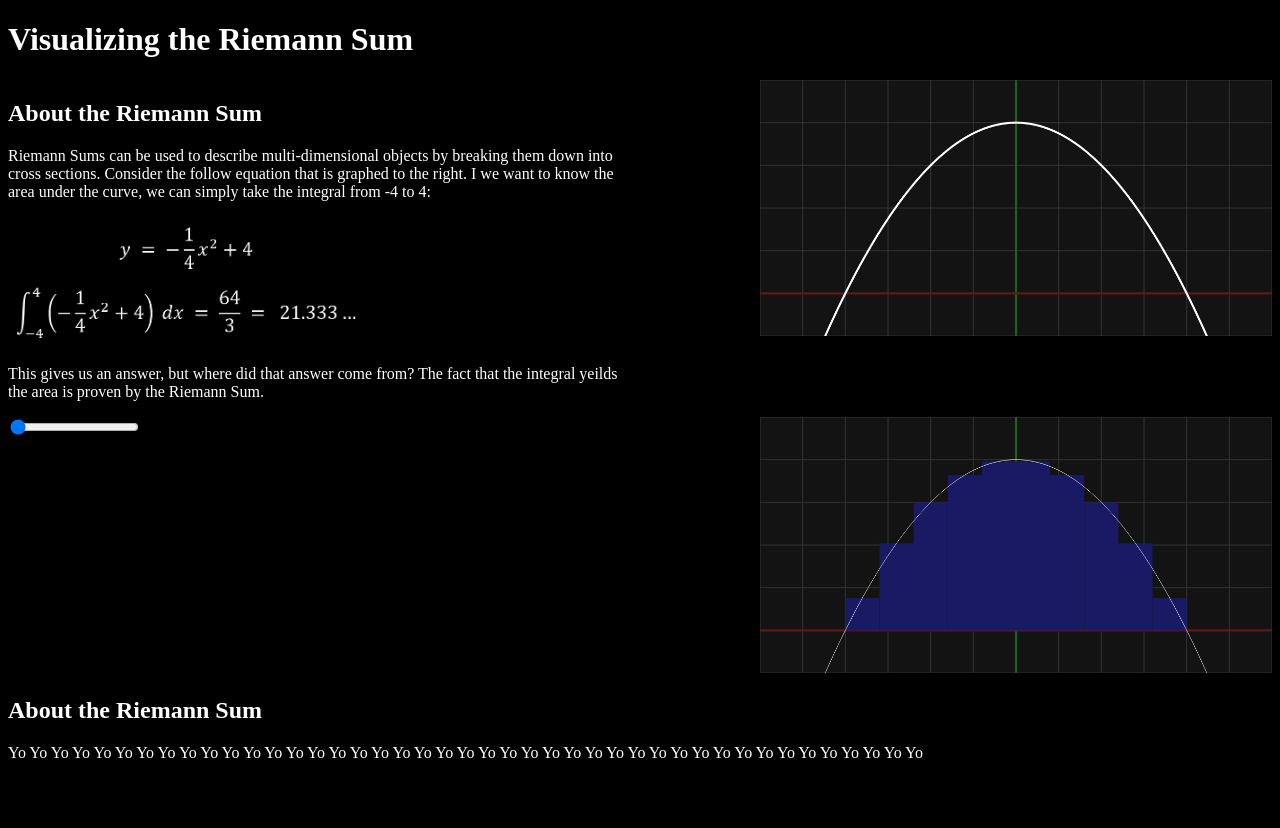
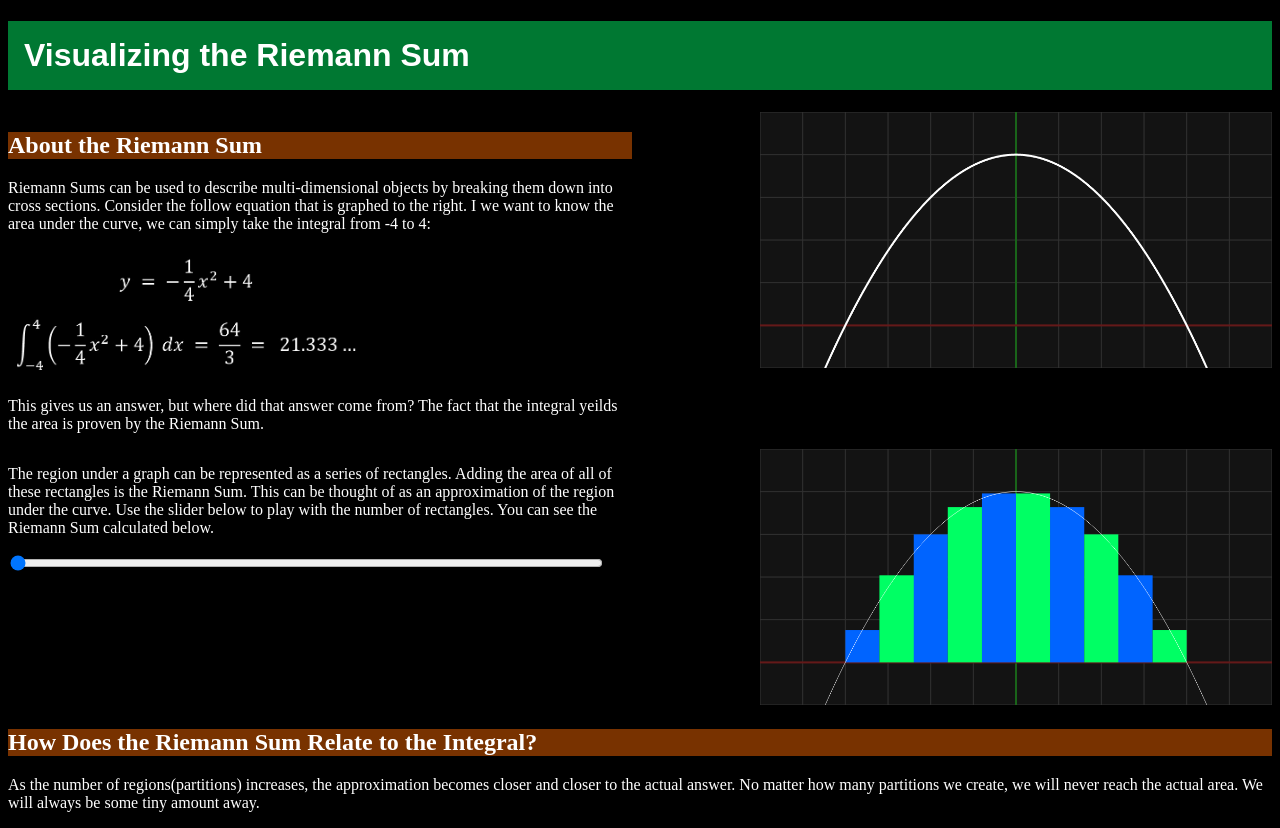
Before and after one commit to JSchoppe/riemann-sums-webpage, a plain HTML site: page index.html in a window 1280 px wide. Before the commit the page ends 800 px from the top, so only its background shows below. Drawn offline with Linux system fonts and the light colour scheme.

Commit message:
updated-info-and-colors

```diff
--- a/index.html
+++ b/index.html
@@ -24,7 +24,12 @@
                 <canvas id="output-graph" width="1000px" height="500px"></canvas>
             </div>
             <div>
-                <input type="range" min="5" max="50" value="5" id="sum-slider">
+                <p>
+                    The region under a graph can be represented as a series of rectangles. Adding the area of all of these rectangles
+                    is the Riemann Sum. This can be thought of as an approximation of the region under the curve. Use the slider below
+                    to play with the number of rectangles. You can see the Riemann Sum calculated below.
+                </p>
+                <input type="range" min="5" max="100" value="5" id="sum-slider">
                 <p id="sum-output">
 
                 </p>
@@ -34,9 +39,10 @@
             </div>
         </section>
         <section>
-            <h2>About the Riemann Sum</h2>
+            <h2>How Does the Riemann Sum Relate to the Integral?</h2>
             <p>
-                Yo Yo Yo Yo Yo Yo Yo Yo Yo Yo Yo Yo Yo Yo Yo Yo Yo Yo Yo Yo Yo Yo Yo Yo Yo Yo Yo Yo Yo Yo Yo Yo Yo Yo Yo Yo Yo Yo Yo Yo Yo Yo Yo
+                As the number of regions(partitions) increases, the approximation becomes closer and closer to the actual answer.
+                No matter how many partitions we create, we will never reach the actual area. We will always be some tiny amount away.
             </p>
         </section>
         <script src="script.js"></script>
--- a/script.js
+++ b/script.js
@@ -12,8 +12,9 @@ function Graph2D(canvasElement){
     this.baseColor = "rgb(50, 50, 50)";
     this.xColor = "rgb(100, 25, 25)";
     this.yColor = "rgb(25, 100, 25)";
-    this.fillColor = "rgb(25, 25, 100)";
     this.funcColor = "rgb(255, 255, 255)";
+    this.riemannColor1 = "rgb(0,100,255)";
+    this.riemannColor2 = "rgb(0,255,100)";
 
     this.drawGrid = function(){
         this.context.clearRect(0, 0, viewHeight * 2, viewHeight)
@@ -70,7 +71,6 @@ function Graph2D(canvasElement){
         let top = -(y2 - this.maxY) * ppuY;
 
         this.context.lineWidth = "1";
-        this.context.fillStyle = this.fillColor;
         this.context.beginPath();
         this.context.fillRect(left, top, width, height);
         this.context.stroke();
@@ -101,6 +101,8 @@ function Graph2D(canvasElement){
     this.drawRiemannSumParabola = function(translateX, translateY, scaleX, scaleY, partitions, XrangeMin, XrangeMax){
         let partitionStep = (XrangeMax - XrangeMin) / (partitions + 1); // units per partition region
 
+        let flipFlop = false;
+
         let areaCalculation = "";
         let totalArea = 0;
 
@@ -108,6 +110,14 @@ function Graph2D(canvasElement){
         let i;
         for(i = 0; i <= partitions; i++){
             let partitionY = ((Math.pow((1/scaleX) * (currentStep - translateX + (partitionStep / 2)), 2) * scaleY) + translateY);
+
+            flipFlop = !flipFlop;
+            if (flipFlop){
+                this.context.fillStyle = this.riemannColor1;
+            }else{
+                this.context.fillStyle = this.riemannColor2;
+            }
+
             this.fillRegion(currentStep, 0, currentStep + partitionStep, partitionY);
 
             totalArea += partitionY;
--- a/style.css
+++ b/style.css
@@ -5,8 +5,18 @@
 }
 
 h1{
+    padding: 0.5em;
+    background-color: rgb(0,120,50);
+    font-family: 'Hind Guntur', sans-serif;
+}
+h2{
+    background-color: rgb(120, 50, 0);
+}
 
+#sum-slider{
+    width: 95%;
 }
+
 #equation-img{
     height: 8em;
 }
```
